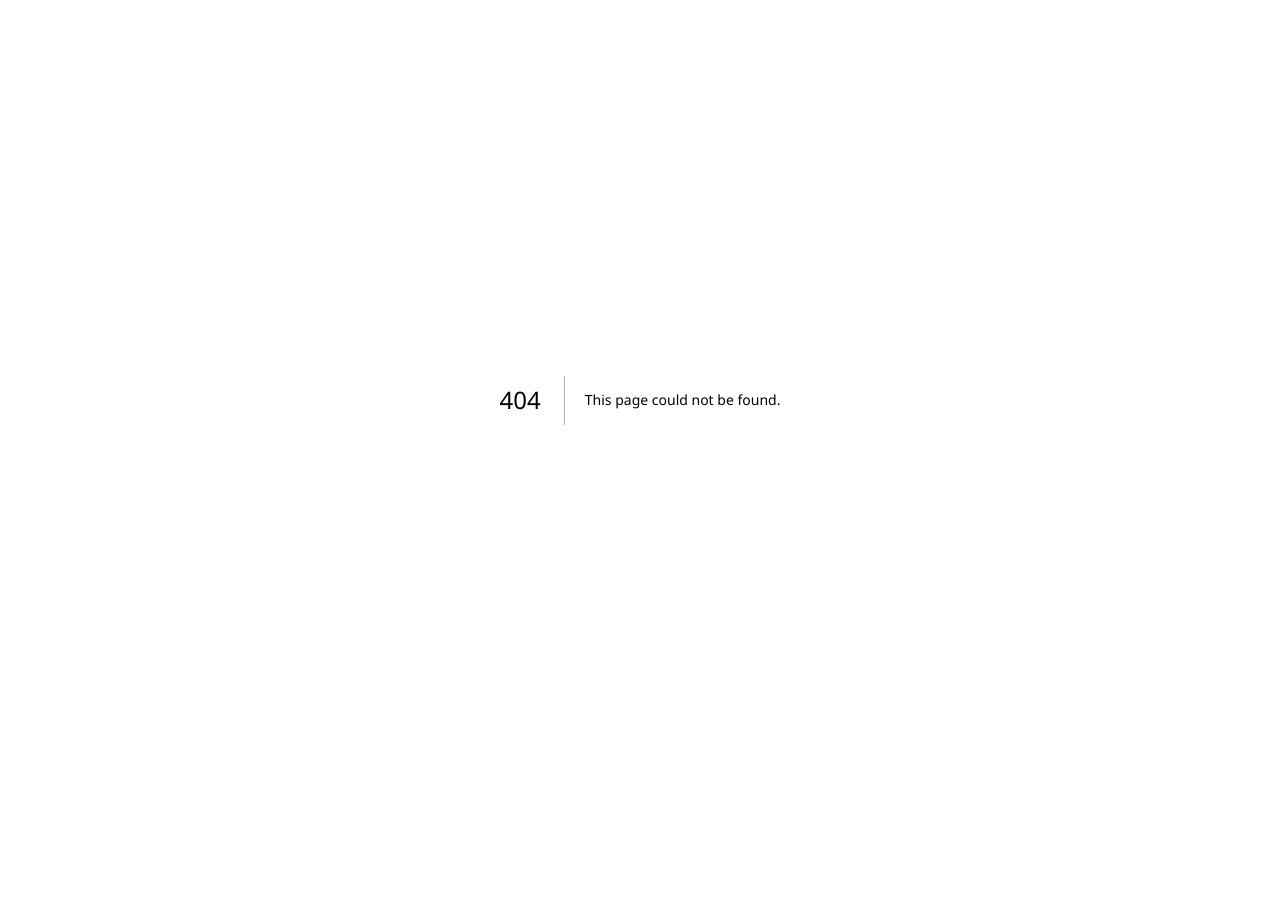
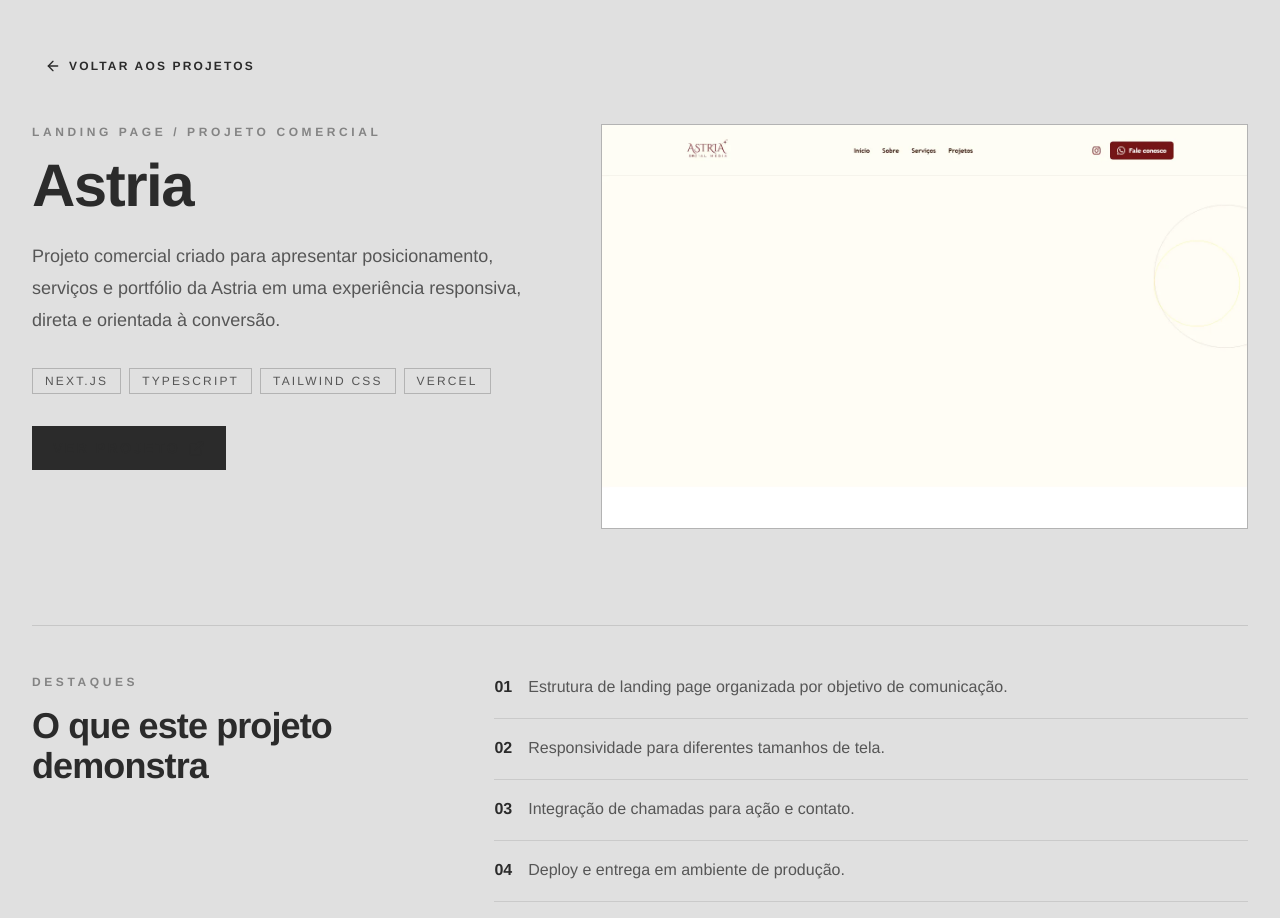
Before and after one commit to LaPachec/portfolio-lucas, a Next.js app: page /projetos/astria in a window 1280 px wide. Before the commit this address had no page. Shown: the top 918 px of the page. Before the commit the page ends 800 px from the top, so only its background shows below. Built offline with nearby package versions, Linux system fonts and the light colour scheme.

Commit message:
feat: add project detail pages

```diff
--- /dev/null
+++ b/src/app/projetos/[slug]/page.tsx
@@ -0,0 +1,121 @@
+import type { Metadata } from "next";
+import Image from "next/image";
+import Link from "next/link";
+import { ArrowLeft, ExternalLink } from "lucide-react";
+import { notFound } from "next/navigation";
+
+import { Badge } from "@/components/ui/badge";
+import { Button } from "@/components/ui/button";
+import { getProjectBySlug, projects } from "@/data/projects";
+
+type ProjectPageProps = {
+  params: Promise<{ slug: string }>;
+};
+
+export function generateStaticParams() {
+  return projects.map((project) => ({ slug: project.slug }));
+}
+
+export async function generateMetadata({ params }: ProjectPageProps): Promise<Metadata> {
+  const { slug } = await params;
+  const project = getProjectBySlug(slug);
+
+  if (!project) {
+    return { title: "Projeto não encontrado" };
+  }
+
+  return {
+    title: `${project.title} | Lucas Araújo`,
+    description: project.description,
+  };
+}
+
+export default async function ProjectPage({ params }: ProjectPageProps) {
+  const { slug } = await params;
+  const project = getProjectBySlug(slug);
+
+  if (!project) {
+    notFound();
+  }
+
+  return (
+    <main className="min-h-screen bg-[var(--cloud-veil)] text-[var(--charcoal-noir)]">
+      <div className="mx-auto max-w-7xl px-5 py-8 sm:px-8 lg:py-12">
+        <Button asChild variant="ghost" size="sm">
+          <Link href="/#projetos">
+            <ArrowLeft aria-hidden="true" size={16} />
+            Voltar aos projetos
+          </Link>
+        </Button>
+
+        <section className="mt-10 grid gap-10 lg:grid-cols-[0.9fr_1.1fr] lg:items-start">
+          <div>
+            <p className="text-xs font-semibold uppercase tracking-[0.3em] text-[var(--urban-fog)]">
+              {project.category}
+            </p>
+            <h1 className="mt-4 text-5xl font-semibold tracking-tight sm:text-6xl">
+              {project.title}
+            </h1>
+            <p className="mt-6 max-w-2xl text-lg leading-8 text-[var(--ironclad-grey)]">
+              {project.details.overview}
+            </p>
+
+            <div className="mt-8 flex flex-wrap gap-2">
+              {project.technologies.map((technology) => (
+                <Badge key={technology}>{technology}</Badge>
+              ))}
+              {project.status ? <Badge>{project.status}</Badge> : null}
+            </div>
+
+            {project.liveUrl ? (
+              <div className="mt-8">
+                <Button asChild>
+                  <a href={project.liveUrl} target="_blank" rel="noreferrer">
+                    Ver projeto
+                    <ExternalLink aria-hidden="true" size={17} />
+                  </a>
+                </Button>
+              </div>
+            ) : null}
+          </div>
+
+          <div className="overflow-hidden border border-[var(--moonlit-silver)] bg-[var(--charcoal-noir)]">
+            <Image
+              src={project.image}
+              alt={`Interface do projeto ${project.title}`}
+              width={1600}
+              height={1000}
+              className="h-auto w-full object-cover"
+              priority
+            />
+          </div>
+        </section>
+
+        <section className="mt-16 border-t border-[rgba(43,43,43,0.14)] pt-12 lg:mt-24 lg:grid lg:grid-cols-[0.55fr_1fr] lg:gap-12">
+          <div>
+            <p className="text-xs font-semibold uppercase tracking-[0.3em] text-[var(--urban-fog)]">
+              Destaques
+            </p>
+            <h2 className="mt-4 text-3xl font-semibold tracking-tight sm:text-4xl">
+              O que este projeto demonstra
+            </h2>
+          </div>
+
+          <ul className="mt-8 space-y-4 lg:mt-0">
+            {project.details.highlights.map((highlight, index) => (
+              <li
+                key={highlight}
+                className="grid grid-cols-[auto_1fr] gap-4 border-b border-[rgba(43,43,43,0.12)] pb-4 text-base leading-7 text-[var(--ironclad-grey)]"
+              >
+                <span className="font-semibold text-[var(--charcoal-noir)]">
+                  {String(index + 1).padStart(2, "0")}
+                </span>
+                <span>{highlight}</span>
+              </li>
+            ))}
+          </ul>
+        </section>
+      </div>
+    </main>
+  );
+}
```
